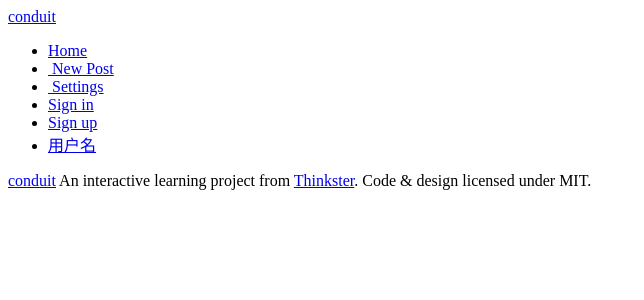
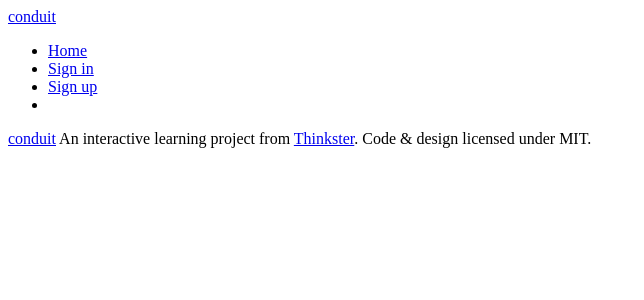
Before and after one commit to GGupzHH/nuxt-demo, a Nuxt app: page /layout in a window 1280 px wide. Shown: the top 300 px of the page, without its empty margins (0-644 px from the left). Built offline with nearby package versions, Linux system fonts and the light colour scheme.

Commit message:
feat(user-info)

```diff
--- a/pages/layout/index.vue
+++ b/pages/layout/index.vue
@@ -9,29 +9,29 @@
             <!-- Add "active" class when you're on that page" -->
             <nuxt-link class="nav-link active" to="/">Home</nuxt-link>
           </li>
-          <li class="nav-item">
+          <li class="nav-item" v-if="userInfo.username">
             <nuxt-link class="nav-link" to="/">
               <i class="ion-compose"></i>&nbsp;New Post
             </nuxt-link>
           </li>
-          <li class="nav-item">
+          <li class="nav-item" v-if="userInfo.username">
             <nuxt-link class="nav-link" to="/setting">
               <i class="ion-gear-a"></i>&nbsp;Settings
             </nuxt-link>
           </li>
-          <li class="nav-item">
+          <li class="nav-item" v-if="!userInfo.username">
             <nuxt-link class="nav-link" to="/login">
               Sign in
             </nuxt-link>
           </li>
-          <li class="nav-item">
+          <li class="nav-item" v-if="!userInfo.username">
             <nuxt-link class="nav-link" to="/register">
               Sign up
             </nuxt-link>
           </li>
           <li class="nav-item">
-            <nuxt-link class="nav-link" to="/">
-              用户名
+            <nuxt-link class="nav-link" to="/" v-if="userInfo.username">
+              {{ userInfo.username }}
             </nuxt-link>
           </li>
         </ul>
@@ -57,6 +57,7 @@
 </template>
 
 <script>
+import { mapState } from 'vuex'
 export default {
     name: 'LayoutIndex',
     data() {
@@ -64,11 +65,15 @@ export default {
 
         };
     },
+    computed: {
+      ...mapState({
+        userInfo: 'userInfo'
+      })
+    },
     created() {
 
     },
     mounted() {
-
     },
     methods: {
 
```
